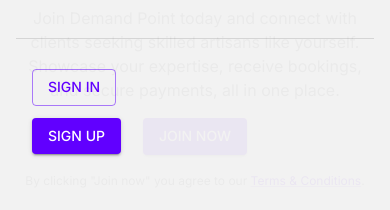
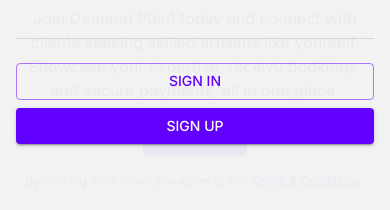
Before and after one commit to demandpoint-services/directoryapp-frontend, a Next.js app: page / in a window 390 px wide. Both pictures are taken after a click on the button 337 px from the left and 44 px from the top of the page. Shown: the part 234-444 px from the top of the page. Built offline with nearby package versions, Linux system fonts and the light colour scheme.

Commit message:
Fixed fullWidth on the navbar buttons on mobile

```diff
--- a/src/components/navbar.js
+++ b/src/components/navbar.js
@@ -182,7 +182,6 @@
           </Box>
           <Divider sx={{ my: 3, borderColor: theme.palette.divider }} />
           {user ? (
-            <MenuItem>
             <Link href="/dashboard" passHref>
               <Button
                 variant="contained"
@@ -192,21 +191,18 @@
                 Dashboard
               </Button>
             </Link>
-            </MenuItem>
           ) : (
             <>
-              <MenuItem>
               <Link href="/signin" passHref>
                 <Button
                   variant="outlined"
                   fullWidth
                   component="a"
-                    onClick={toggleDrawer(false)}>
+                  onClick={toggleDrawer(false)}
+                  sx={{ marginBottom: ".5rem" }}>
                   Sign in
                 </Button>
               </Link>
-              </MenuItem>
-              <MenuItem>
               <Link href="/signup" passHref>
                 <Button
                   variant="contained"
@@ -216,7 +212,6 @@
                   Sign up
                 </Button>
               </Link>
-              </MenuItem>
             </>
           )}
         </Box>
```
Lines whose indentation alone changed are shown as unchanged.
